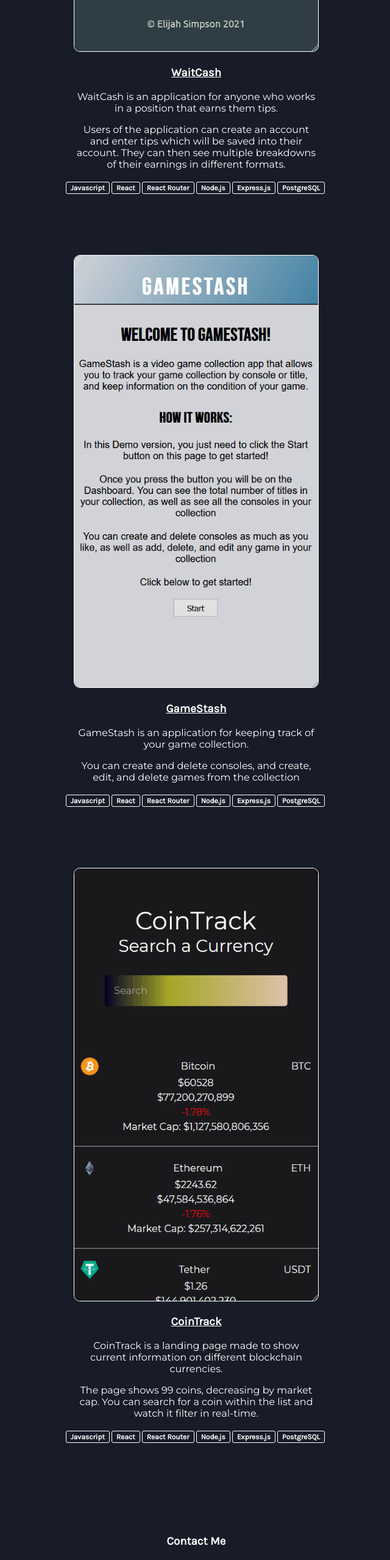
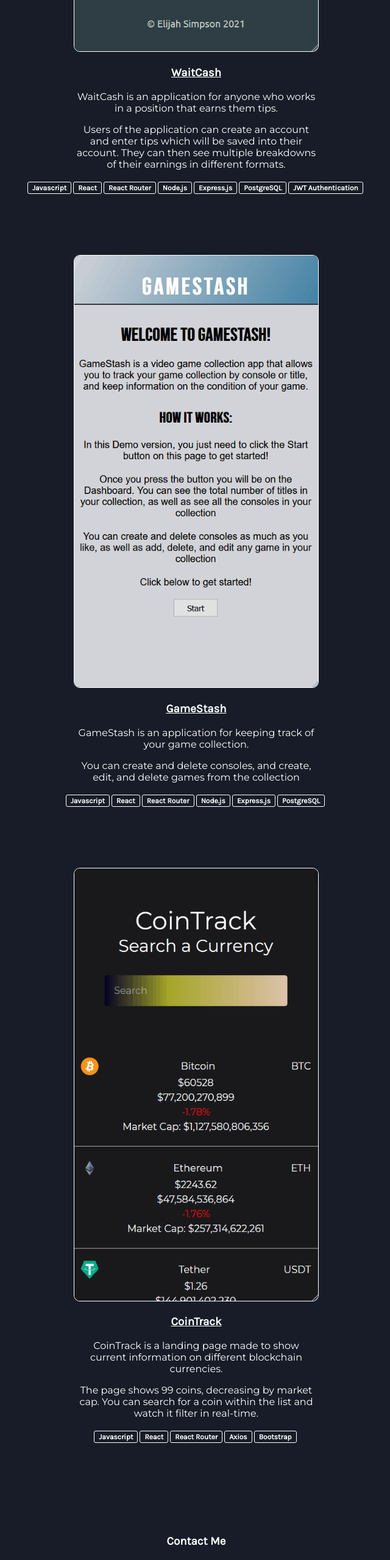
Before and after one commit to elijahsimpsonn/project-place, a React (Create React App) app: page / in a window 1280 px wide. Shown: the part 1427-3985 px from the top of the page at 61% size, without its empty margins (318-958 px from the left). Built offline with nearby package versions, Linux system fonts and the light colour scheme.

Commit message:
added more skills to projects

```diff
--- a/src/components/Projects.js
+++ b/src/components/Projects.js
@@ -22,6 +22,7 @@
                     <Tech>Node.js</Tech>
                     <Tech>Express.js</Tech>
                     <Tech>PostgreSQL</Tech>
+                    <Tech>JWT Authentication</Tech>
                 </div>
             </Project>
             <Project>
@@ -51,9 +52,8 @@
                     <Tech>Javascript</Tech>
                     <Tech>React</Tech>
                     <Tech>React Router</Tech>
-                    <Tech>Node.js</Tech>
-                    <Tech>Express.js</Tech>
-                    <Tech>PostgreSQL</Tech>
+                    <Tech>Axios</Tech>
+                    <Tech>Bootstrap</Tech>
                 </div>
             </Project>
         </ProjectsDiv>
```
